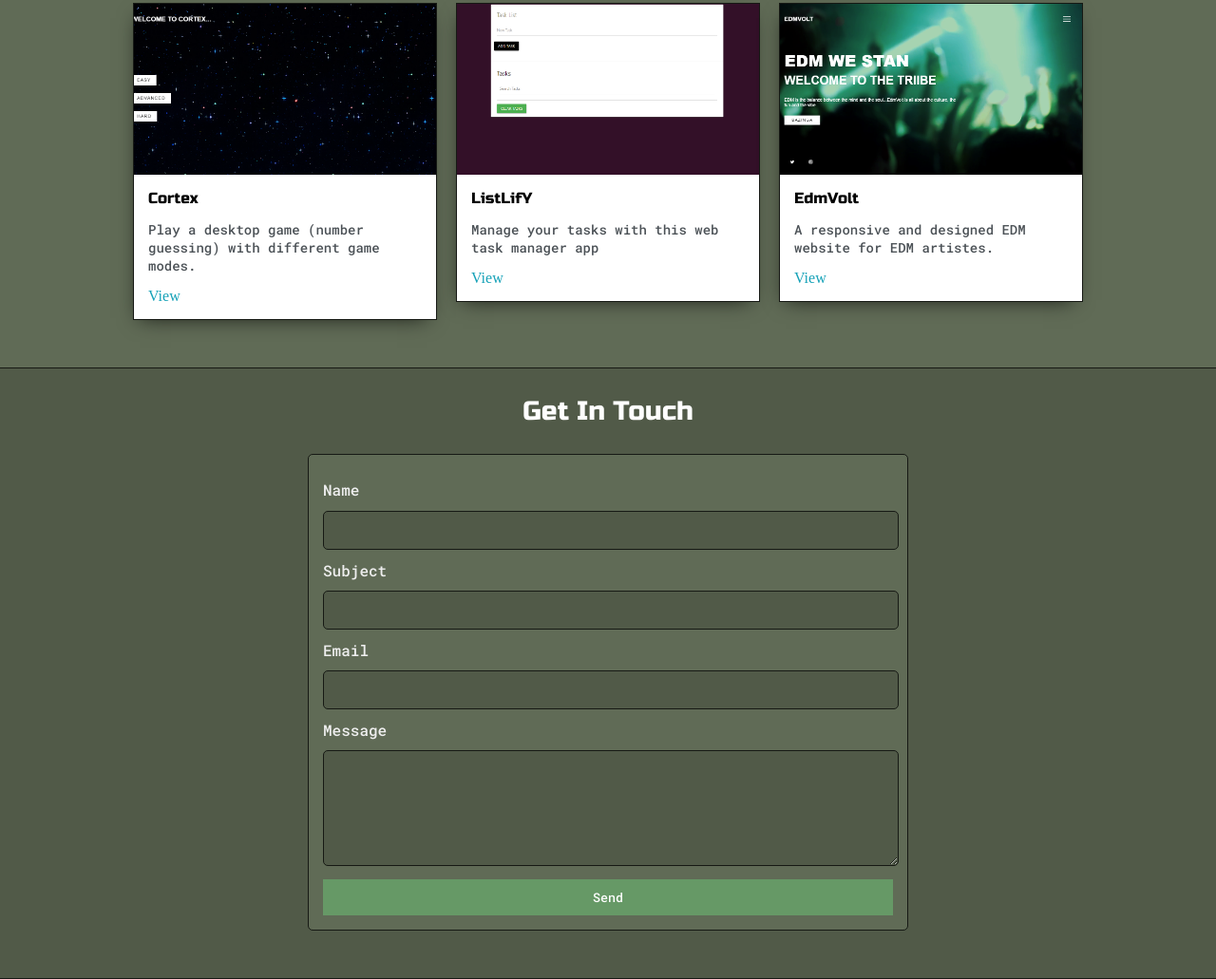
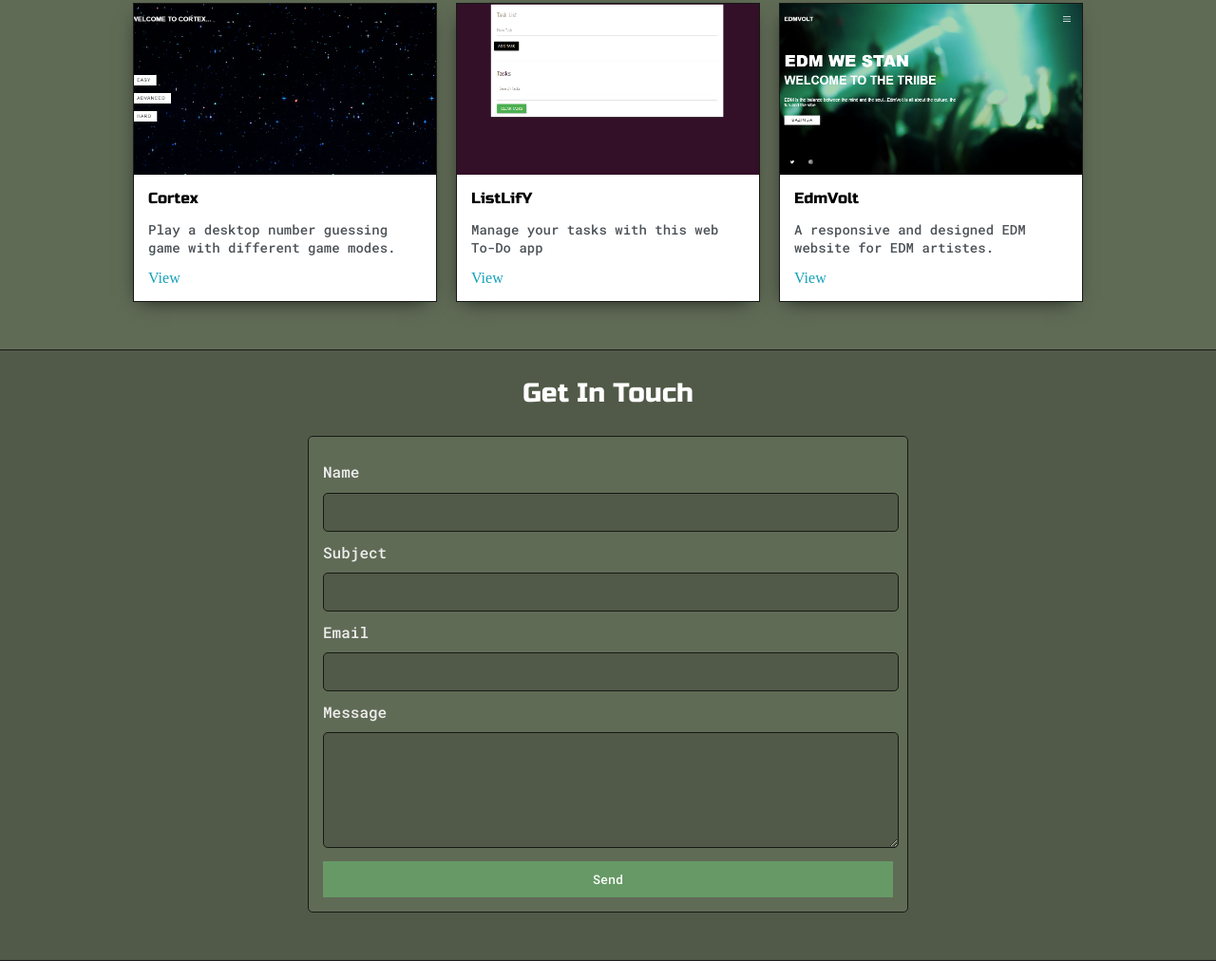
Before and after one commit to Onlygideon/portfolio-vs1, a plain HTML site: page index.html in a window 1280 px wide. Shown: the part 1388-2419 px from the top of the page at 95% size. Drawn offline with Linux system fonts and the light colour scheme.

Commit message:
Update index.html

```diff
--- a/index.html
+++ b/index.html
@@ -137,7 +137,7 @@
                         <img class="thumbnail" src="images/image1.PNG">
                         <div class="post-preview">
                             <h6 class="post-title">Cortex</h6>
-                            <p class="post-intro">Play a desktop game (number guessing) with different game modes.</p>
+                            <p class="post-intro">Play a desktop number guessing game with different game modes.</p>
                             <a target="_blank" href="https://onlygideon.github.io/cortex/">View</a>
                         </div>
                     </div>
@@ -148,7 +148,7 @@
                         <img class="thumbnail" src="images/image2.PNG">
                         <div class="post-preview">
                             <h6 class="post-title">ListLifY</h6>
-                            <p class="post-intro">Manage your tasks with this web task manager app</p>
+                            <p class="post-intro">Manage your tasks with this web To-Do app</p>
                             <a target="_blank" href="https://onlygideon.github.io/listlify/">View</a>
                         </div>
                     </div>
```
